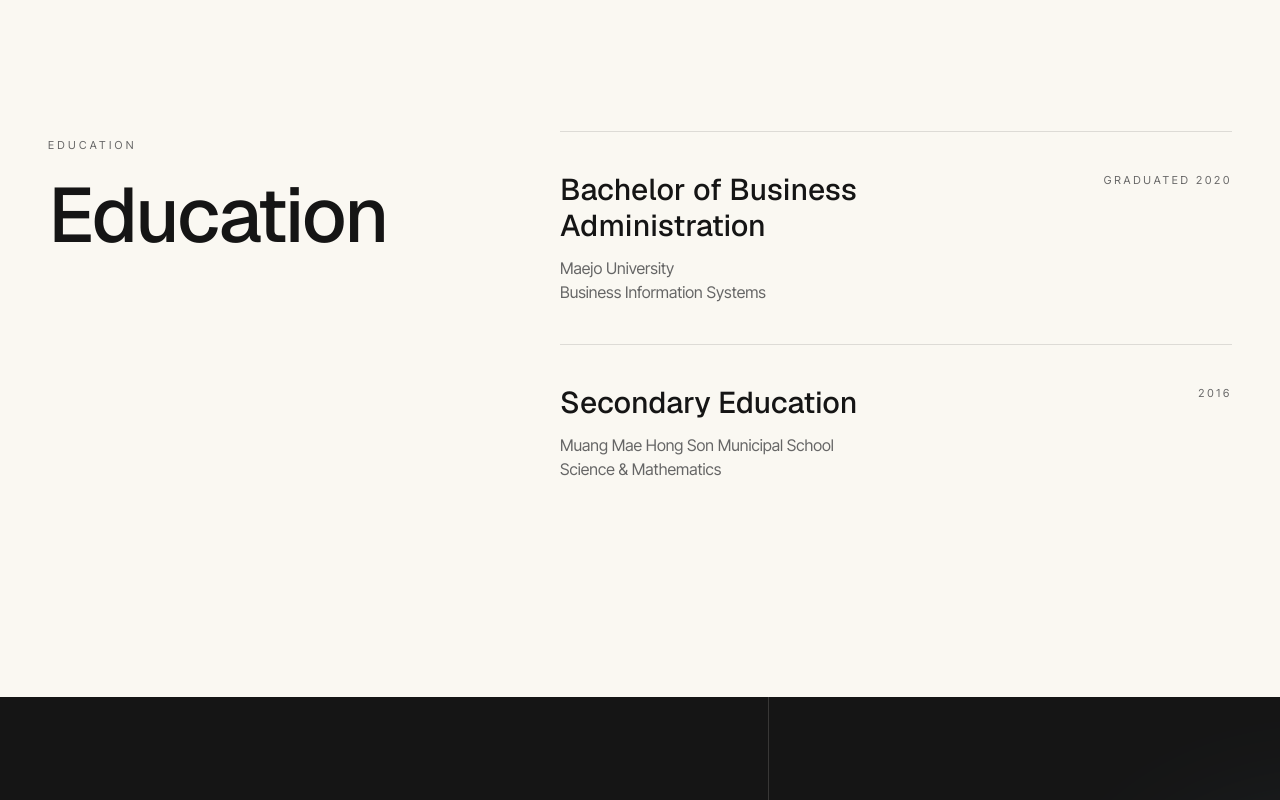
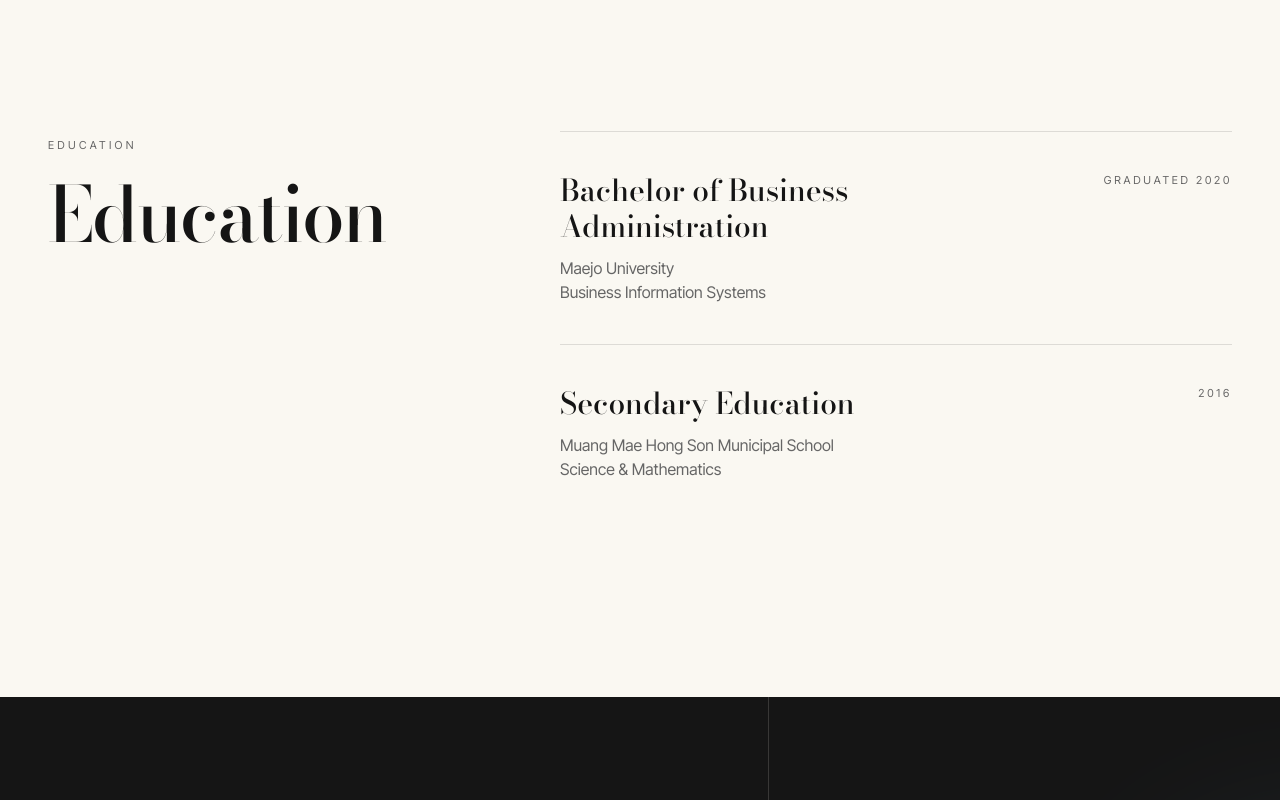
Before and after one commit to sansaran1234/MyPortfolio, a Next.js app: page / in a window 1280 px wide. Shown: the part 2280-3080 px from the top of the page. Built offline with nearby package versions, Linux system fonts and the light colour scheme; a web font is replaced by a local one.

Commit message:
fix font family

```diff
--- a/src/app/globals.css
+++ b/src/app/globals.css
@@ -195,6 +195,8 @@ body {
   --font-gallery-hero: var(--font-instrument-serif), "Instrument Serif", serif;
   --font-gallery-script: var(--font-monte-carlo), "MonteCarlo", cursive;
   --font-gallery-lobster: var(--font-lobster-two), "Lobster Two", cursive;
+  --font-gallery-pacifico: var(--font-pacifico), "Pacifico", cursive;
+  --font-gallery-bodoni: var(--font-bodoni-moda), "Bodoni Moda", serif;
 }
 
 [data-theme="gallery"] body {
@@ -231,6 +233,14 @@ body {
 
 .font-gallery-lobster {
   font-family: var(--font-gallery-lobster);
+}
+
+.font-gallery-pacifico {
+  font-family: var(--font-gallery-pacifico);
+}
+
+.font-gallery-bodoni {
+  font-family: var(--font-gallery-bodoni);
 }
 
 /* Grain texture overlay */
--- /dev/null
+++ b/src/components/gallery/EducationEntryCard.tsx
@@ -0,0 +1,29 @@
+import type { EducationEntry } from "./content";
+import { FadeIn } from "./Reveal";
+
+export interface EducationEntryCardProps {
+  entry: EducationEntry;
+}
+
+export const EducationEntryCard = ({ entry }: EducationEntryCardProps) => {
+  return (
+    <FadeIn>
+      <div className="grid grid-cols-1 gap-4 border-t border-[var(--gallery-line)] py-10 md:grid-cols-[1fr_auto] md:gap-12">
+        <div>
+          <h3 className="font-gallery-bodoni text-2xl font-medium text-[var(--gallery-text)] md:text-3xl">
+            {entry.degree}
+          </h3>
+          <p className="mt-3 font-gallery-body text-base text-[var(--gallery-subtext)]">
+            {entry.institution}
+          </p>
+          <p className="font-gallery-body text-base text-[var(--gallery-subtext)]">
+            {entry.field}
+          </p>
+        </div>
+        <span className="font-gallery-body text-[11px] uppercase tracking-[0.25em] text-[var(--gallery-subtext)] md:text-right">
+          {entry.meta}
+        </span>
+      </div>
+    </FadeIn>
+  );
+};
--- a/src/components/gallery/sections/EducationSection.tsx
+++ b/src/components/gallery/sections/EducationSection.tsx
@@ -1,7 +1,8 @@
 "use client";
 
 import { EDUCATION_ENTRIES } from "../content";
-import { FadeIn, LinesReveal } from "../Reveal";
+import { EducationEntryCard } from "../EducationEntryCard";
+import { LinesReveal } from "../Reveal";
 
 export const EducationSection = () => {
   return (
@@ -16,31 +17,14 @@ export const EducationSection = () => {
             <span className="font-gallery-body text-[11px] uppercase tracking-[0.3em] text-[var(--gallery-subtext)]">
               Education
             </span>
-            <h2 className="mt-6 font-gallery-display text-[clamp(2.5rem,6vw,5rem)] font-medium leading-[0.95] tracking-tight text-[var(--gallery-text)]">
+            <h2 className="mt-6 font-gallery-bodoni text-[clamp(2.5rem,6vw,5rem)] font-medium leading-[0.95] tracking-tight text-[var(--gallery-text)]">
               <LinesReveal lines={["Education"]} />
             </h2>
           </div>
 
           <div className="flex flex-col">
             {EDUCATION_ENTRIES.map((entry) => (
-              <FadeIn key={entry.degree}>
-                <div className="grid grid-cols-1 gap-4 border-t border-[var(--gallery-line)] py-10 md:grid-cols-[1fr_auto] md:gap-12">
-                  <div>
-                    <h3 className="font-gallery-display text-2xl font-medium text-[var(--gallery-text)] md:text-3xl">
-                      {entry.degree}
-                    </h3>
-                    <p className="mt-3 font-gallery-body text-base text-[var(--gallery-subtext)]">
-                      {entry.institution}
-                    </p>
-                    <p className="font-gallery-body text-base text-[var(--gallery-subtext)]">
-                      {entry.field}
-                    </p>
-                  </div>
-                  <span className="font-gallery-body text-[11px] uppercase tracking-[0.25em] text-[var(--gallery-subtext)] md:text-right">
-                    {entry.meta}
-                  </span>
-                </div>
-              </FadeIn>
+              <EducationEntryCard key={entry.degree} entry={entry} />
             ))}
           </div>
         </div>
--- a/src/components/gallery/sections/PhilosophySection.tsx
+++ b/src/components/gallery/sections/PhilosophySection.tsx
@@ -66,7 +66,7 @@ export const PhilosophySection = () => {
 
         <p
           ref={ref}
-          className="flex flex-wrap font-gallery-display text-[clamp(1.5rem,3.6vw,3rem)] font-medium leading-[1.3] tracking-tight text-white"
+          className="flex flex-wrap font-gallery-pacifico text-[clamp(1.5rem,3.6vw,3rem)] font-normal leading-[1.3] tracking-tight text-white"
         >
           {words.map((word, index) => {
             const start = index / words.length;
--- a/src/lib/fonts.ts
+++ b/src/lib/fonts.ts
@@ -1,11 +1,13 @@
 import {
   Geist,
+  Bodoni_Moda,
   Instrument_Serif,
   Inter,
   Inter_Tight,
   Lobster_Two,
   Manrope,
   MonteCarlo,
+  Pacifico,
   Space_Grotesk,
 } from "next/font/google";
 
@@ -52,6 +54,17 @@ const lobsterTwo = Lobster_Two({
   weight: "400",
 });
 
+const pacifico = Pacifico({
+  variable: "--font-pacifico",
+  subsets: ["latin"],
+  weight: "400",
+});
+
+const bodoniModa = Bodoni_Moda({
+  variable: "--font-bodoni-moda",
+  subsets: ["latin"],
+});
+
 export const fontVariables = [
   inter.variable,
   manrope.variable,
@@ -61,4 +74,6 @@ export const fontVariables = [
   instrumentSerif.variable,
   monteCarlo.variable,
   lobsterTwo.variable,
+  pacifico.variable,
+  bodoniModa.variable,
 ].join(" ");
```
